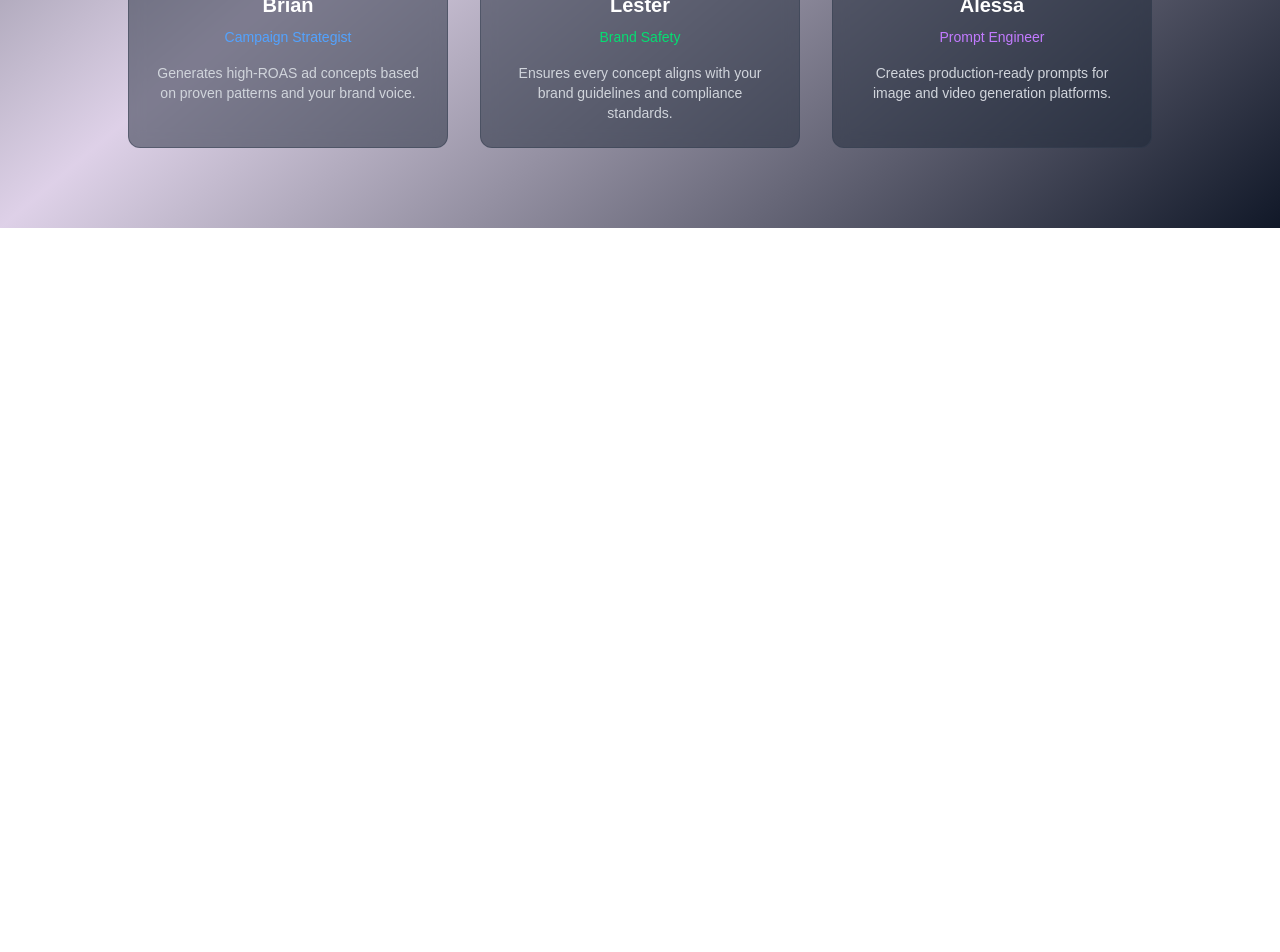
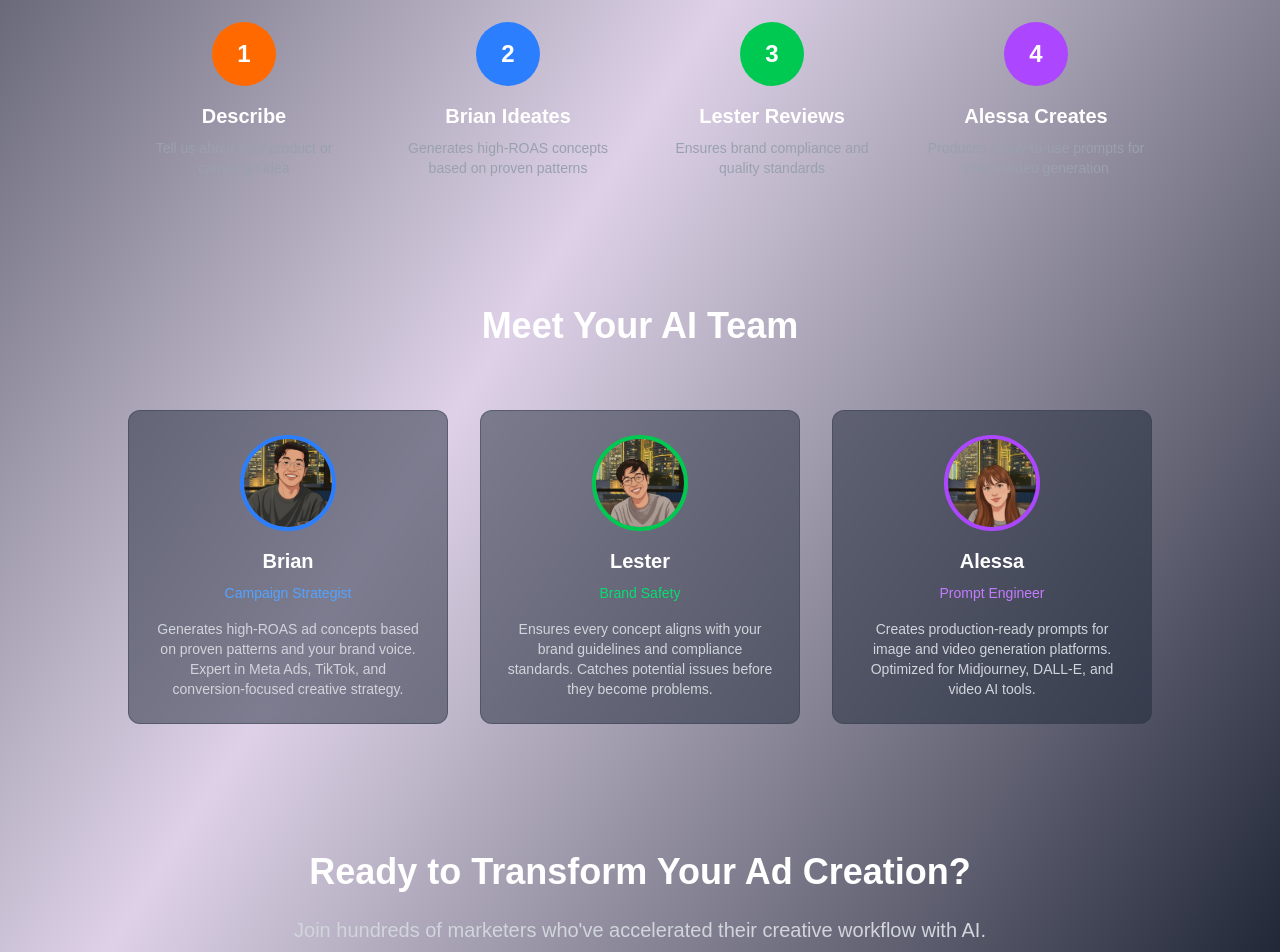
Before and after one commit to Nick199x/zennya-pipeline, a Next.js app: page / in a window 1280 px wide. Shown: the part 860-1812 px from the top of the page. Before the commit the page ends 1088 px from the top, so only its background shows below. Built offline with nearby package versions, Linux system fonts and the light colour scheme.

Commit message:
Restore full landing page with agent avatars and how-it-works steps

```diff
--- a/app/page.tsx
+++ b/app/page.tsx
@@ -1,6 +1,7 @@
 'use client';
 
 import Link from 'next/link';
+import Image from 'next/image';
 
 export default function LandingPage() {
   return (
@@ -49,43 +50,132 @@ export default function LandingPage() {
           </div>
         </div>
 
-        {/* Agent Cards */}
-        <div className="grid grid-cols-1 md:grid-cols-3 gap-8 mt-20 max-w-5xl mx-auto">
+        {/* How It Works */}
+        <div className="mt-32 max-w-5xl mx-auto">
+          <h2 className="text-4xl font-bold text-center mb-16">How It Works</h2>
+
+          <div className="grid grid-cols-1 md:grid-cols-4 gap-8">
+            {/* Step 1 */}
+            <div className="text-center">
+              <div className="w-16 h-16 bg-orange-500 rounded-full flex items-center justify-center text-2xl font-bold mb-4 mx-auto">
+                1
+              </div>
+              <h3 className="text-xl font-bold mb-2">Describe</h3>
+              <p className="text-gray-400 text-sm">
+                Tell us about your product or campaign idea
+              </p>
+            </div>
+
+            {/* Step 2 */}
+            <div className="text-center">
+              <div className="w-16 h-16 bg-blue-500 rounded-full flex items-center justify-center text-2xl font-bold mb-4 mx-auto">
+                2
+              </div>
+              <h3 className="text-xl font-bold mb-2">Brian Ideates</h3>
+              <p className="text-gray-400 text-sm">
+                Generates high-ROAS concepts based on proven patterns
+              </p>
+            </div>
+
+            {/* Step 3 */}
+            <div className="text-center">
+              <div className="w-16 h-16 bg-green-500 rounded-full flex items-center justify-center text-2xl font-bold mb-4 mx-auto">
+                3
+              </div>
+              <h3 className="text-xl font-bold mb-2">Lester Reviews</h3>
+              <p className="text-gray-400 text-sm">
+                Ensures brand compliance and quality standards
+              </p>
+            </div>
+
+            {/* Step 4 */}
+            <div className="text-center">
+              <div className="w-16 h-16 bg-purple-500 rounded-full flex items-center justify-center text-2xl font-bold mb-4 mx-auto">
+                4
+              </div>
+              <h3 className="text-xl font-bold mb-2">Alessa Creates</h3>
+              <p className="text-gray-400 text-sm">
+                Produces ready-to-use prompts for image/video generation
+              </p>
+            </div>
+          </div>
+        </div>
+
+        {/* Agent Cards with Real Avatars */}
+        <div className="mt-32 max-w-5xl mx-auto">
+          <h2 className="text-4xl font-bold text-center mb-16">Meet Your AI Team</h2>
+
+          <div className="grid grid-cols-1 md:grid-cols-3 gap-8">
             {/* Brian */}
             <div className="bg-gray-800/50 backdrop-blur-sm border border-gray-700/50 rounded-xl p-6 hover:border-blue-500/50 transition-all">
-            <div className="w-20 h-20 bg-blue-600 rounded-full flex items-center justify-center text-3xl font-bold mb-4 mx-auto">
-              B
+              <div className="relative w-24 h-24 rounded-full overflow-hidden mx-auto mb-4 border-4 border-blue-500">
+                <Image
+                  src="/images/team/brian-avatar.jpg"
+                  alt="Brian"
+                  fill
+                  className="object-cover"
+                />
               </div>
               <h3 className="text-xl font-bold text-center mb-2">Brian</h3>
               <p className="text-sm text-blue-400 text-center mb-4">Campaign Strategist</p>
               <p className="text-gray-300 text-center text-sm">
                 Generates high-ROAS ad concepts based on proven patterns and your brand voice.
+                Expert in Meta Ads, TikTok, and conversion-focused creative strategy.
               </p>
             </div>
 
             {/* Lester */}
             <div className="bg-gray-800/50 backdrop-blur-sm border border-gray-700/50 rounded-xl p-6 hover:border-green-500/50 transition-all">
-            <div className="w-20 h-20 bg-green-600 rounded-full flex items-center justify-center text-3xl font-bold mb-4 mx-auto">
-              L
+              <div className="relative w-24 h-24 rounded-full overflow-hidden mx-auto mb-4 border-4 border-green-500">
+                <Image
+                  src="/images/team/lester-avatar.jpg"
+                  alt="Lester"
+                  fill
+                  className="object-cover"
+                />
               </div>
               <h3 className="text-xl font-bold text-center mb-2">Lester</h3>
               <p className="text-sm text-green-400 text-center mb-4">Brand Safety</p>
               <p className="text-gray-300 text-center text-sm">
                 Ensures every concept aligns with your brand guidelines and compliance standards.
+                Catches potential issues before they become problems.
               </p>
             </div>
 
             {/* Alessa */}
             <div className="bg-gray-800/50 backdrop-blur-sm border border-gray-700/50 rounded-xl p-6 hover:border-purple-500/50 transition-all">
-            <div className="w-20 h-20 bg-purple-600 rounded-full flex items-center justify-center text-3xl font-bold mb-4 mx-auto">
-              A
+              <div className="relative w-24 h-24 rounded-full overflow-hidden mx-auto mb-4 border-4 border-purple-500">
+                <Image
+                  src="/images/team/alessa-avatar.jpg"
+                  alt="Alessa"
+                  fill
+                  className="object-cover"
+                />
               </div>
               <h3 className="text-xl font-bold text-center mb-2">Alessa</h3>
               <p className="text-sm text-purple-400 text-center mb-4">Prompt Engineer</p>
               <p className="text-gray-300 text-center text-sm">
                 Creates production-ready prompts for image and video generation platforms.
+                Optimized for Midjourney, DALL-E, and video AI tools.
               </p>
             </div>
+          </div>
+        </div>
+
+        {/* CTA Section */}
+        <div className="mt-32 text-center max-w-3xl mx-auto">
+          <h2 className="text-4xl font-bold mb-6">Ready to Transform Your Ad Creation?</h2>
+          <p className="text-xl text-gray-300 mb-8">
+            Join hundreds of marketers who've accelerated their creative workflow with AI.
+          </p>
+          <Link
+            href="/chat"
+            className="inline-flex items-center gap-3 bg-orange-500 hover:bg-orange-600 text-white px-8 py-4 rounded-lg text-lg font-semibold transition-all transform hover:scale-105"
+          >
+            <span>⚡</span>
+            Start Creating Now
+            <span>→</span>
+          </Link>
         </div>
       </div>
     </div>
```
Lines whose indentation alone changed are shown as unchanged.
